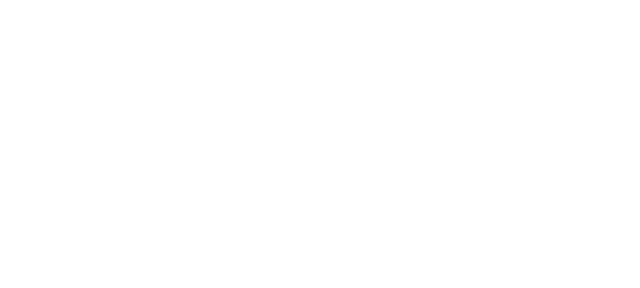
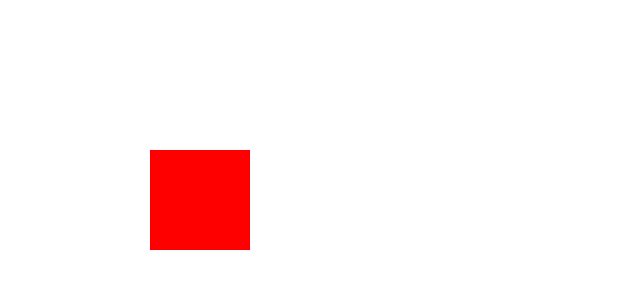
Before and after one commit to tombetthauser/top-down-demo, a plain HTML site: page index.html in a window 1280 px wide. Shown: the whole page, without its empty margins (0-640 px from the left). Drawn offline with Linux system fonts and the light colour scheme.

Commit message:
Connect and add basic css

```diff
--- a/app.css
+++ b/app.css
@@ -0,0 +1,8 @@
+#square {
+  height: 100px;
+  width: 100px;
+  background-color: red;
+  position: absolute;
+  left: 150px;
+  top: 150px;
+}
--- a/index.html
+++ b/index.html
@@ -3,9 +3,11 @@
 <head>
   <meta charset="UTF-8">
   <meta name="viewport" content="width=device-width, initial-scale=1.0">
+  <link rel="stylesheet" href="app.css">
   <title>Document</title>
 </head>
 <body>
   <div id="square"></div>
+  <script src="app.js"></script>
 </body>
 </html>
```
